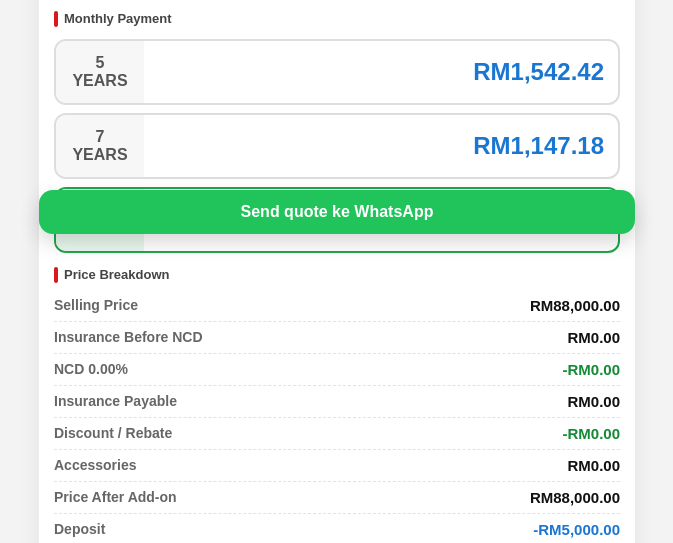
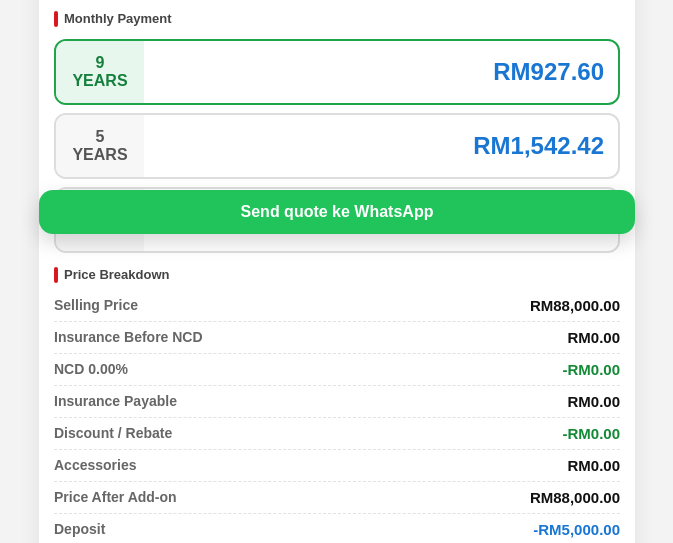
Before and after one commit to SSUBDOO/hilmi-toyota-calculator, a plain HTML site: page index.html in a window 1280 px wide. Shown: the part 554-1097 px from the top of the page, without its empty margins (303-976 px from the left). Drawn offline with Linux system fonts and the light colour scheme.

Commit message:
Add files via upload

```diff
--- a/index.html
+++ b/index.html
@@ -86,7 +86,7 @@ else if(dsr9<=50){dsrResult="TRY";dsrClass="dsrTry";}
 const interest9=totalInterest(loan,m9,9);
 els.quote.innerHTML=`<div class="quoteTop"><div><div class="modelTitle">${model}<span class="variantBig">${variant}</span></div><div class="variantTitle">${methodName()} ${rate.toFixed(2)}% · Quote Summary</div></div><div class="carBox">TOYOTA<br>${model.toUpperCase().slice(0,8)}</div></div>
 <div class="sectionTitle">Monthly Payment</div>
-<div class="monthlyBox"><div class="monthlyItem"><div class="year">5 YEARS</div><div class="amount">${rm(m5,true)}</div></div><div class="monthlyItem"><div class="year">7 YEARS</div><div class="amount">${rm(m7,true)}</div></div><div class="monthlyItem best"><div class="year">9 YEARS</div><div class="amount">${rm(m9,true)}</div></div></div>
+<div class="monthlyBox"><div class="monthlyItem best"><div class="year">9 YEARS</div><div class="amount">${rm(m9,true)}</div></div><div class="monthlyItem"><div class="year">5 YEARS</div><div class="amount">${rm(m5,true)}</div></div><div class="monthlyItem"><div class="year">7 YEARS</div><div class="amount">${rm(m7,true)}</div></div></div>
 
 <div class="sectionTitle">Price Breakdown</div>
 <div class="row"><span>Selling Price</span><strong>${rm(sellingPrice,true)}</strong></div>
```
Also changed, not shown: README.txt.
